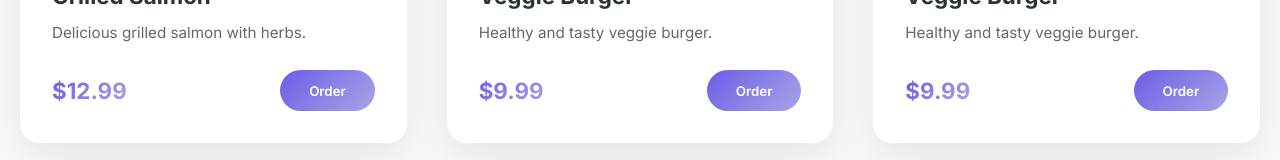
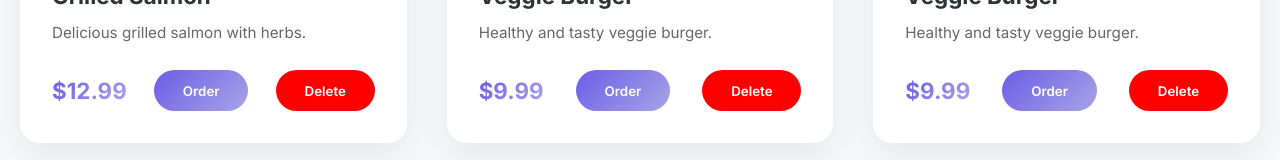
Before and after one commit to RafiqShaik007/client, a React (Create React App) app: page /menu in a window 1280 px wide. Shown: the part 640-800 px from the top of the page. Built offline with nearby package versions, Linux system fonts and the light colour scheme; no server answers.

Commit message:
Delete Functionality Added

```diff
--- a/src/Components/MenuPage.jsx
+++ b/src/Components/MenuPage.jsx
@@ -198,7 +198,9 @@ const Menu = () => {
                     <button className="add-btn" onClick={addToCart}>
                       Order
                     </button>
-                    {admin === "owner" ? <button className="del-btn" onClick={()=>{deleteFoodItem(item._id)}}>Delete</button> : null}
+                    {/* {admin === "owner" ? */}
+                     <button className="del-btn" onClick={()=>{deleteFoodItem(item._id)}}>Delete</button>
+                      {/* : null} */}
 
                   </div>
                 </div>
```
